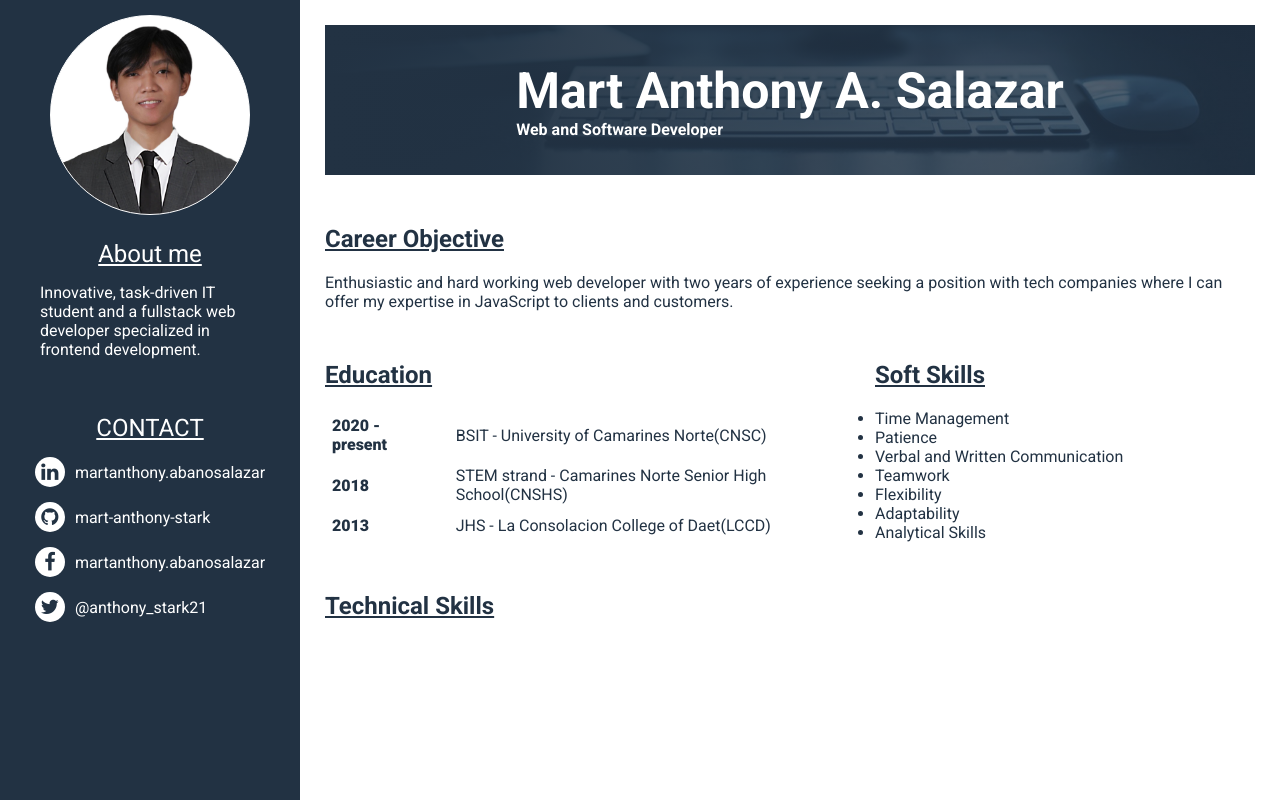
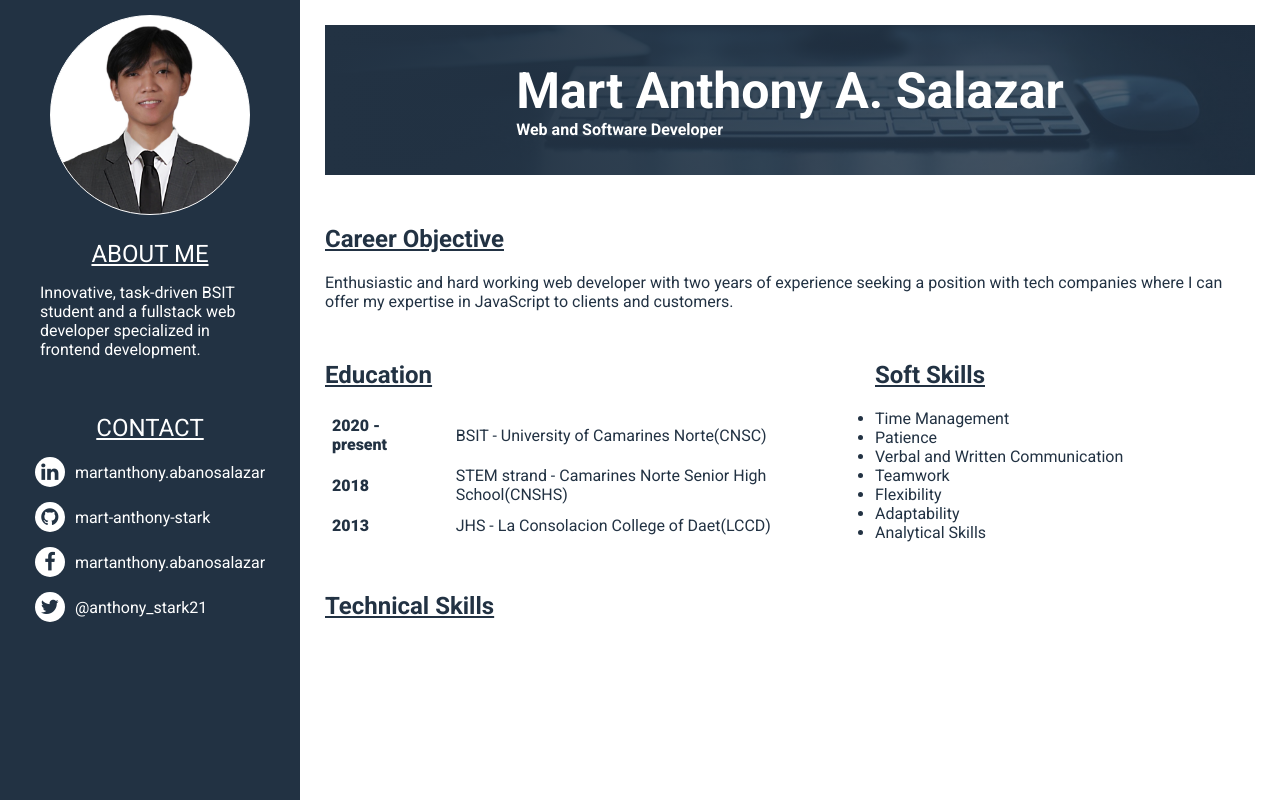
Before and after one commit to mart-anthony-stark/CV, a PHP site: page / in a window 1280 px wide. Run offline with PHP 8.4, Linux system fonts and the light colour scheme.

Commit message:
add: bio

```diff
--- a/index.php
+++ b/index.php
@@ -12,6 +12,7 @@
     }
     $name = "Mart Anthony A. Salazar";
     $profession = "Web and Software Developer";
+    $bio = "Innovative, task-driven BSIT student and a fullstack web developer specialized in frontend development.";
     $social_links = array(
         new Link("https://www.facebook.com/", "martanthony.abanosalazar", "fa-linkedin"),
         new Link("https://github.com/mart-anthony-stark", "mart-anthony-stark", "fa-github"),
@@ -51,8 +52,8 @@
             <div class="profile"></div>
 
             <div class="info">
-                <h2>About me</h2>
-                <p>Innovative, task-driven IT student and a fullstack web developer specialized in frontend development.</p>
+                <h2>ABOUT ME</h2>
+                <p><?php echo $bio ?></p>
             </div>
 
             <div class="links">
```
